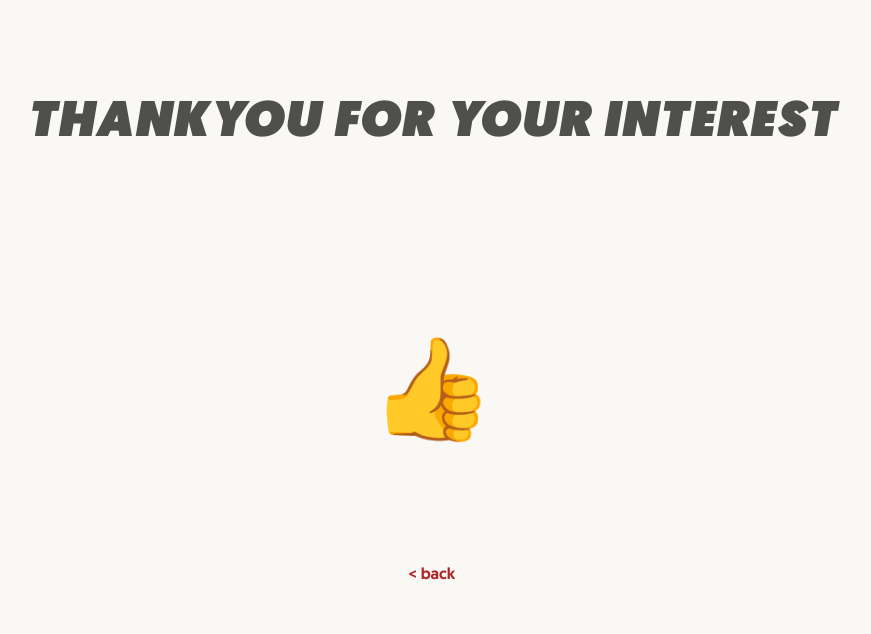
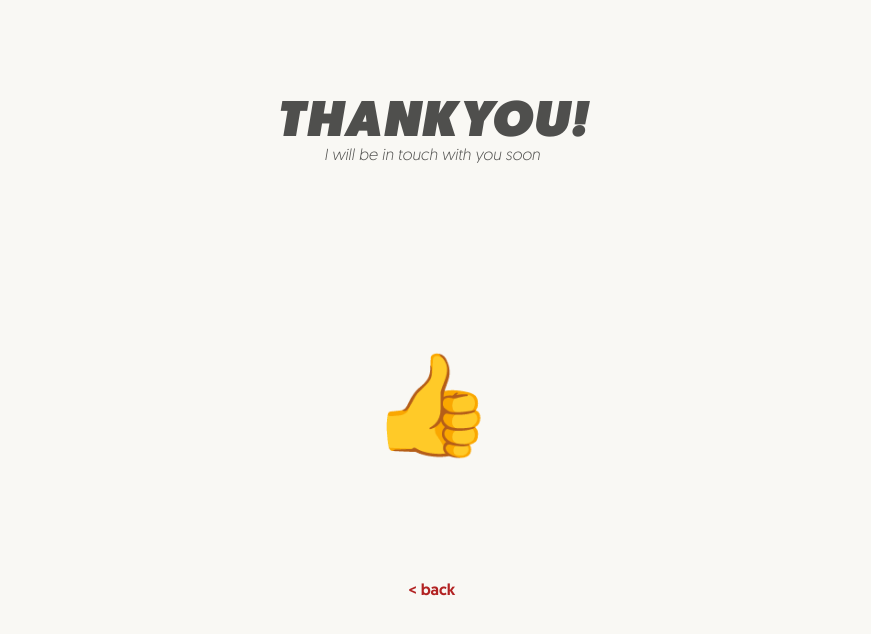
Before and after one commit to BrandonMathis/portfolio, a Next.js app: page /success in a window 1280 px wide. Shown: the top 634 px of the page, without its empty margins (208-1079 px from the left). Built offline with nearby package versions, Linux system fonts and the light colour scheme.

Commit message:
Improve success message

```diff
--- a/pages/success.js
+++ b/pages/success.js
@@ -3,7 +3,8 @@ import "../styles/style.scss"
 const Success = () => (
   <main className="main">
     <div className="section--xxlg center">
-      <h1 className="h1 italic">Thankyou For Your Interest</h1>
+      <h1 className="h1 italic">Thankyou!</h1>
+      <h3 className="h3 italic">I will be in touch with you soon</h3>
     </div>
 
     <div className="section--xxlg center">
```
